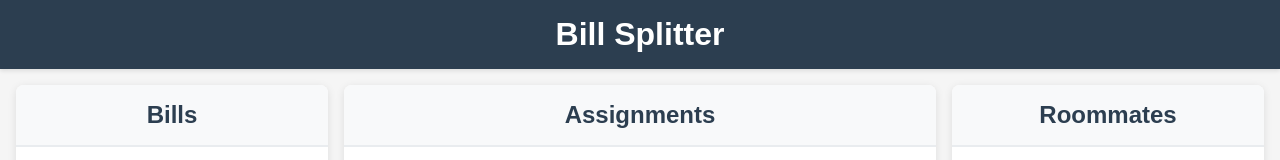
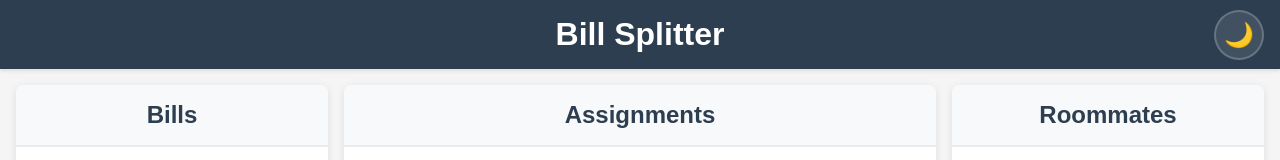
Before and after one commit to PShivers/vue-bill-splitter, a Vue app in the folder frontend/: page / in a window 1280 px wide. Shown: the top 160 px of the page. Built offline with nearby package versions, Linux system fonts and the light colour scheme; no server answers.

Commit message:
Implement dark mode toggle and update styles for improved UI experience

```diff
--- a/frontend/src/App.vue
+++ b/frontend/src/App.vue
@@ -1,7 +1,10 @@
 <template>
-  <div class="app">
+  <div class="app" :class="{ 'dark-mode': isDarkMode }">
     <header class="header">
       <h1>Bill Splitter</h1>
+      <button @click="toggleDarkMode" class="dark-mode-toggle" :title="isDarkMode ? 'Switch to Light Mode' : 'Switch to Dark Mode'">
+        {{ isDarkMode ? '☀️' : '🌙' }}
+      </button>
     </header>
 
     <main class="main">
@@ -78,8 +81,16 @@ export default {
       roommates: true
     })
 
+    // Dark mode state - load from localStorage
+    const isDarkMode = ref(localStorage.getItem('darkMode') === 'true')
+
     const togglePanel = (panelName) => {
       panelStates.value[panelName] = !panelStates.value[panelName]
+    }
+
+    const toggleDarkMode = () => {
+      isDarkMode.value = !isDarkMode.value
+      localStorage.setItem('darkMode', isDarkMode.value.toString())
     }
 
     const fetchBills = async () => {
@@ -182,7 +193,9 @@ export default {
       roommates,
       roommateTotals,
       panelStates,
+      isDarkMode,
       togglePanel,
+      toggleDarkMode,
       handleBillAdded,
       handleBillDeleted,
       handleRoommateAdded,
@@ -200,6 +213,12 @@ export default {
   min-height: 100vh;
   display: flex;
   flex-direction: column;
+  background: #f5f5f5;
+  transition: background-color 0.3s ease;
+}
+
+.app.dark-mode {
+  background: #1a1a1a;
 }
 
 .header {
@@ -208,11 +227,42 @@ export default {
   text-align: center;
   padding: 1rem;
   box-shadow: 0 2px 4px rgba(0,0,0,0.1);
+  display: flex;
+  justify-content: center;
+  align-items: center;
+  position: relative;
+}
+
+.dark-mode .header {
+  background: #1e1e1e;
+  box-shadow: 0 2px 4px rgba(0,0,0,0.3);
 }
 
 .header h1 {
   margin: 0;
   font-size: 2rem;
+}
+
+.dark-mode-toggle {
+  position: absolute;
+  right: 1rem;
+  background: rgba(255, 255, 255, 0.1);
+  border: 2px solid rgba(255, 255, 255, 0.2);
+  color: white;
+  font-size: 1.5rem;
+  width: 50px;
+  height: 50px;
+  border-radius: 50%;
+  cursor: pointer;
+  display: flex;
+  align-items: center;
+  justify-content: center;
+  transition: all 0.3s ease;
+}
+
+.dark-mode-toggle:hover {
+  background: rgba(255, 255, 255, 0.2);
+  transform: scale(1.1);
 }
 
 .main {
@@ -234,7 +284,12 @@ export default {
   flex-direction: column;
   overflow: hidden;
   flex: 1;
-  transition: flex 0.3s ease;
+  transition: flex 0.3s ease, background-color 0.3s ease, box-shadow 0.3s ease;
+}
+
+.dark-mode .collapsible-panel {
+  background: #2a2a2a;
+  box-shadow: 0 2px 8px rgba(0,0,0,0.4);
 }
 
 .collapsible-panel.left-panel,
@@ -262,6 +317,12 @@ export default {
   user-select: none;
   min-height: 60px;
   flex: 0 0 auto;
+  transition: background-color 0.3s ease;
+}
+
+.dark-mode .panel-header-bar {
+  background: #333;
+  border-bottom: 2px solid #444;
 }
 
 .collapsible-panel.collapsed .panel-header-bar {
@@ -273,11 +334,20 @@ export default {
   background: #e9ecef;
 }
 
+.dark-mode .panel-header-bar:hover {
+  background: #3a3a3a;
+}
+
 .panel-header-bar h2 {
   margin: 0;
   font-size: 1.5rem;
   color: #2c3e50;
   white-space: nowrap;
+  transition: color 0.3s ease;
+}
+
+.dark-mode .panel-header-bar h2 {
+  color: #e0e0e0;
 }
 
 .panel-header-bar h2.rotated {
```
